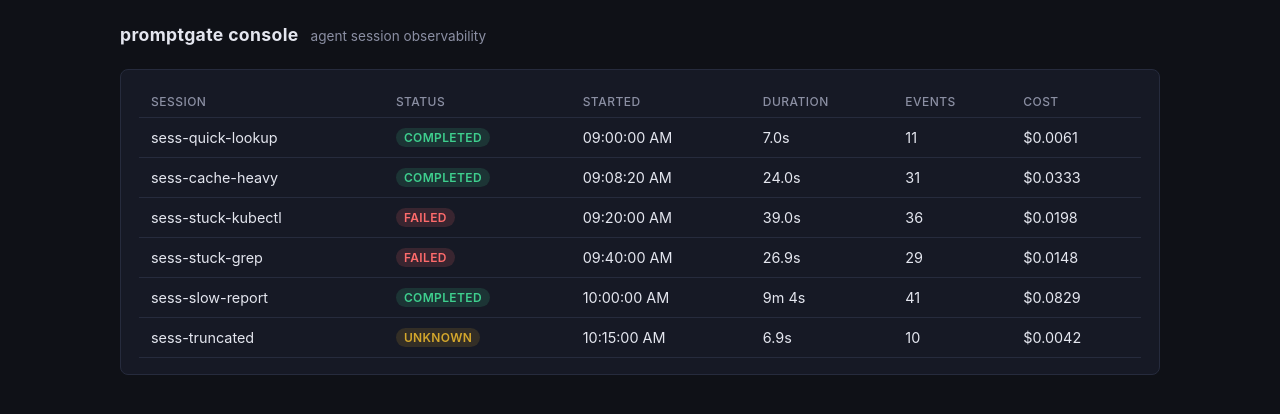
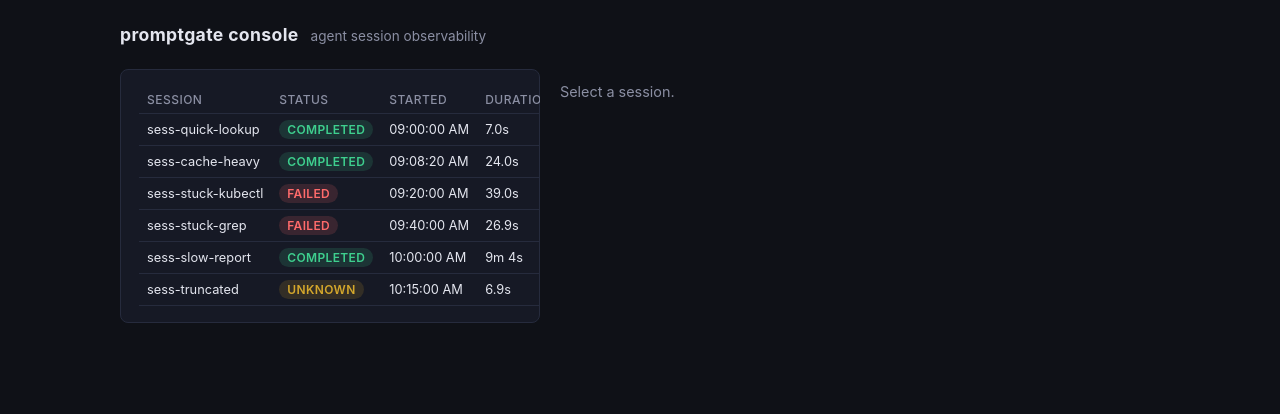
Before and after one commit to PedroMosquera/promptgate, a React (Vite) app in the folder web/: page / in a window 1280 px wide. Shown: the top 414 px of the page. Built offline with nearby package versions, Linux system fonts and the light colour scheme.

Commit message:
fix: keep the sessions list visible while viewing a session
Restructures around a persistent sidebar plus a detail pane: the
sessions list stays visible and navigable while a session's detail is
open, instead of being a separate full page.

```diff
--- a/web/src/App.tsx
+++ b/web/src/App.tsx
@@ -1,5 +1,5 @@
 import { Route, Routes } from "react-router-dom";
-import SessionsList from "./pages/SessionsList";
+import ConsoleLayout from "./components/ConsoleLayout";
 import SessionDetail from "./pages/SessionDetail";
 
 export default function App() {
@@ -10,8 +10,10 @@ export default function App() {
         <span className="subtitle">agent session observability</span>
       </header>
       <Routes>
-        <Route path="/" element={<SessionsList />} />
-        <Route path="/sessions/:id" element={<SessionDetail />} />
+        <Route path="/" element={<ConsoleLayout />}>
+          <Route index element={<p className="loading">Select a session.</p>} />
+          <Route path="sessions/:id" element={<SessionDetail />} />
+        </Route>
       </Routes>
     </div>
   );
--- /dev/null
+++ b/web/src/components/ConsoleLayout.tsx
@@ -0,0 +1,17 @@
+import { Outlet } from "react-router-dom";
+import SessionsList from "../pages/SessionsList";
+
+// The list stays mounted across every route so an operator can click
+// straight from one session into another without returning to "/" first.
+export default function ConsoleLayout() {
+  return (
+    <div className="console-layout">
+      <div className="console-sidebar">
+        <SessionsList />
+      </div>
+      <div className="console-detail">
+        <Outlet />
+      </div>
+    </div>
+  );
+}
--- a/web/src/index.css
+++ b/web/src/index.css
@@ -59,6 +59,31 @@ a {
   padding: 16px 18px;
 }
 
+.console-layout {
+  display: grid;
+  grid-template-columns: minmax(360px, 420px) 1fr;
+  gap: 20px;
+  align-items: start;
+}
+
+.console-sidebar {
+  overflow-x: auto;
+}
+
+.console-sidebar .sessions-table {
+  font-size: 0.8rem;
+}
+
+.console-sidebar .sessions-table th,
+.console-sidebar .sessions-table td {
+  padding: 6px 8px;
+  white-space: nowrap;
+}
+
+.console-detail {
+  min-width: 0;
+}
+
 .sessions-table {
   width: 100%;
   border-collapse: collapse;
@@ -87,6 +112,11 @@ a {
 
 .sessions-table tr.session-row:hover {
   background: #1c2032;
+}
+
+.sessions-table tr.session-row.active {
+  background: #1b2440;
+  box-shadow: inset 2px 0 0 var(--accent);
 }
 
 .status-badge {
--- a/web/src/pages/SessionsList.tsx
+++ b/web/src/pages/SessionsList.tsx
@@ -1,5 +1,5 @@
 import { useEffect, useState } from "react";
-import { Link, useNavigate } from "react-router-dom";
+import { Link, useLocation, useNavigate } from "react-router-dom";
 import { listSessions } from "../api/sessions";
 import { sessionCostFlat } from "../lib/cost";
 import { formatDuration, formatTimestamp } from "../lib/format";
@@ -10,6 +10,8 @@ export default function SessionsList() {
   const [sessions, setSessions] = useState<SessionSummary[] | null>(null);
   const [error, setError] = useState<string | null>(null);
   const navigate = useNavigate();
+  const location = useLocation();
+  const activeId = location.pathname.match(/^\/sessions\/(.+)$/)?.[1];
 
   useEffect(() => {
     listSessions().then(setSessions).catch((e) => setError(String(e)));
@@ -35,7 +37,7 @@ export default function SessionsList() {
           {sessions.map((s) => (
             <tr
               key={s.id}
-              className="session-row"
+              className={`session-row${s.id === activeId ? " active" : ""}`}
               onClick={() => navigate(`/sessions/${s.id}`)}
             >
               <td>
```
Also changed, not shown: 1 other file (tests, documents, lock files or other folders).
